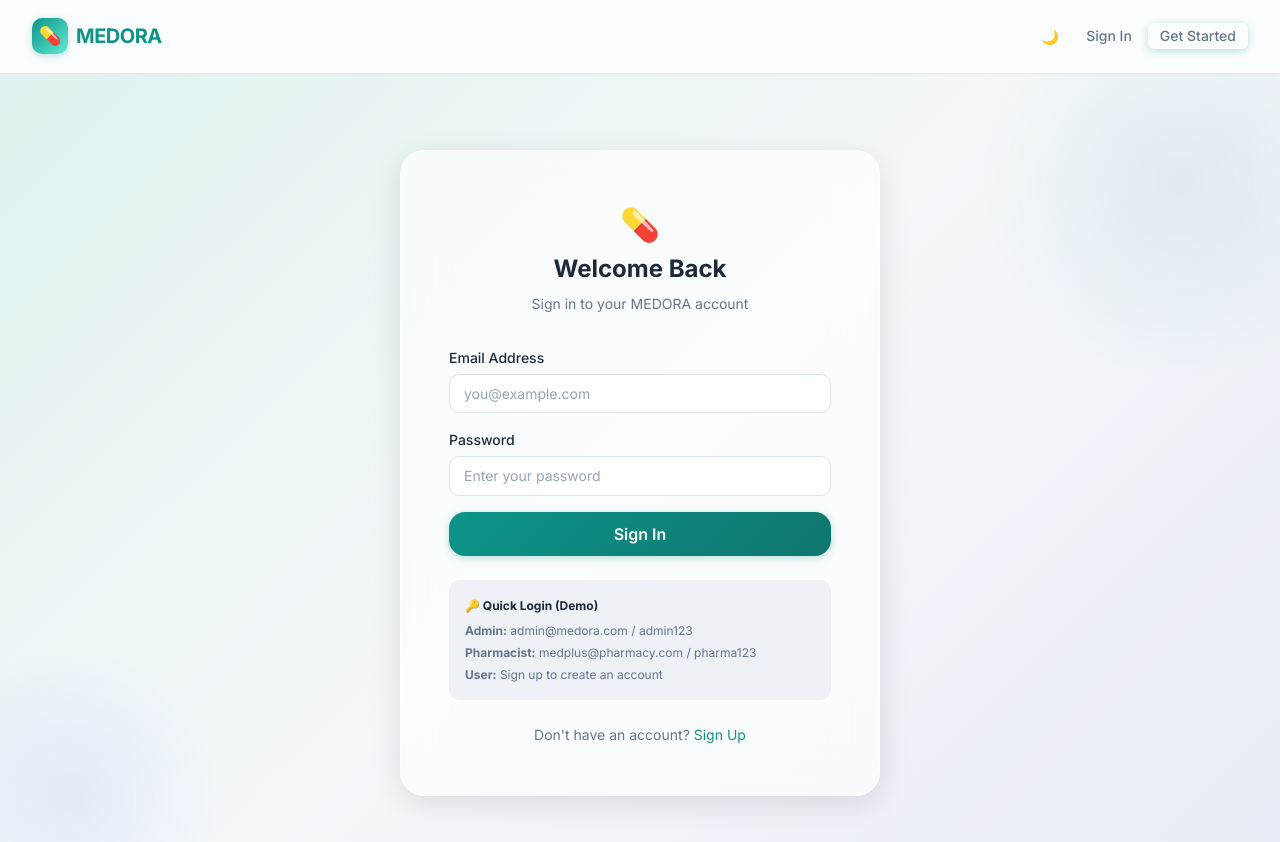
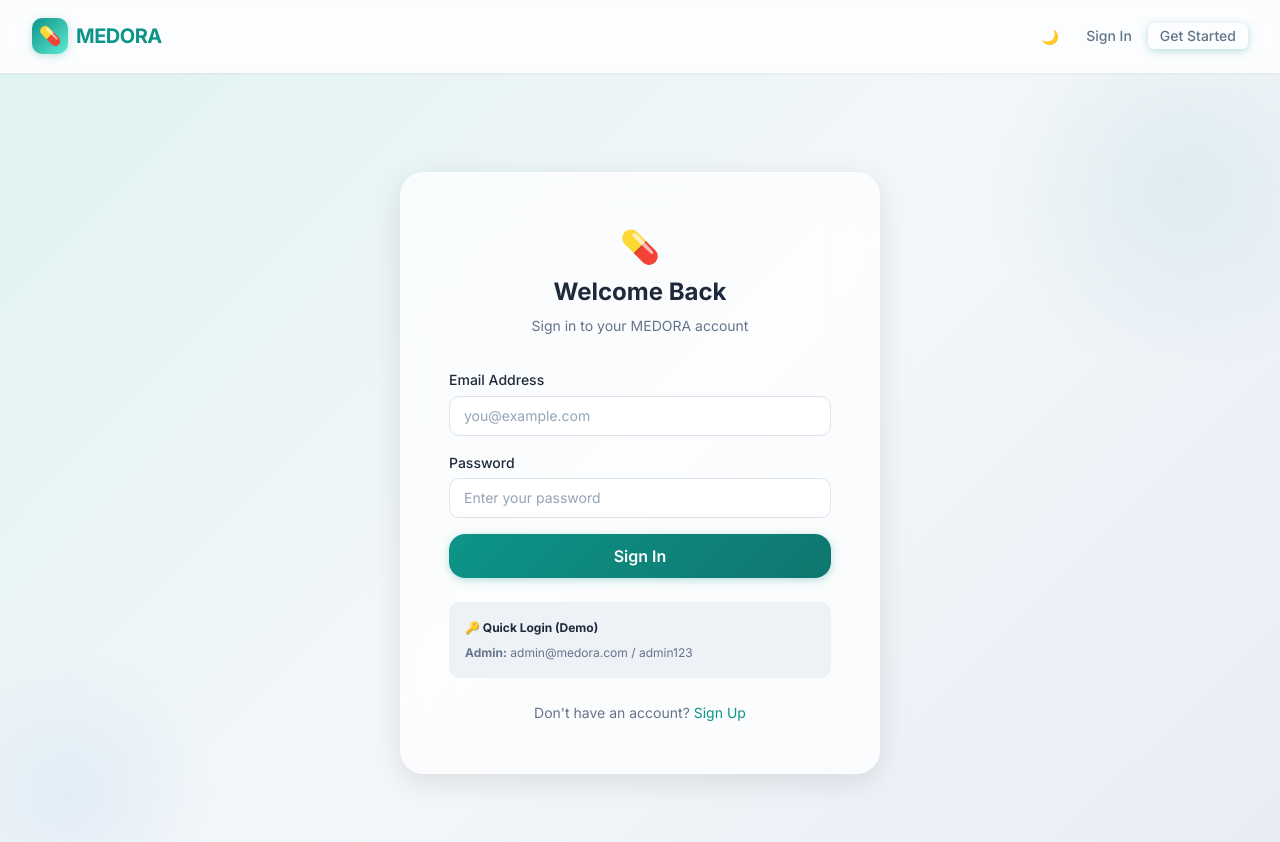
Before and after one commit to manasodak19/Medora, a React (Vite) app in the folder frontend/: page /signin in a window 1280 px wide. Shown: the top 842 px of the page. Built offline with nearby package versions, Linux system fonts and the light colour scheme.

Commit message:
fix: remove demo logins for user and pharmacist

```diff
--- a/frontend/src/pages/SignIn.jsx
+++ b/frontend/src/pages/SignIn.jsx
@@ -107,8 +107,6 @@ export default function SignIn({ onAuth }) {
           </strong>
           <div style={{ display: 'flex', flexDirection: 'column', gap: '3px' }}>
             <span><strong>Admin:</strong> admin@medora.com / admin123</span>
-            <span><strong>Pharmacist:</strong> medplus@pharmacy.com / pharma123</span>
-            <span><strong>User:</strong> Sign up to create an account</span>
           </div>
         </div>
 
```
